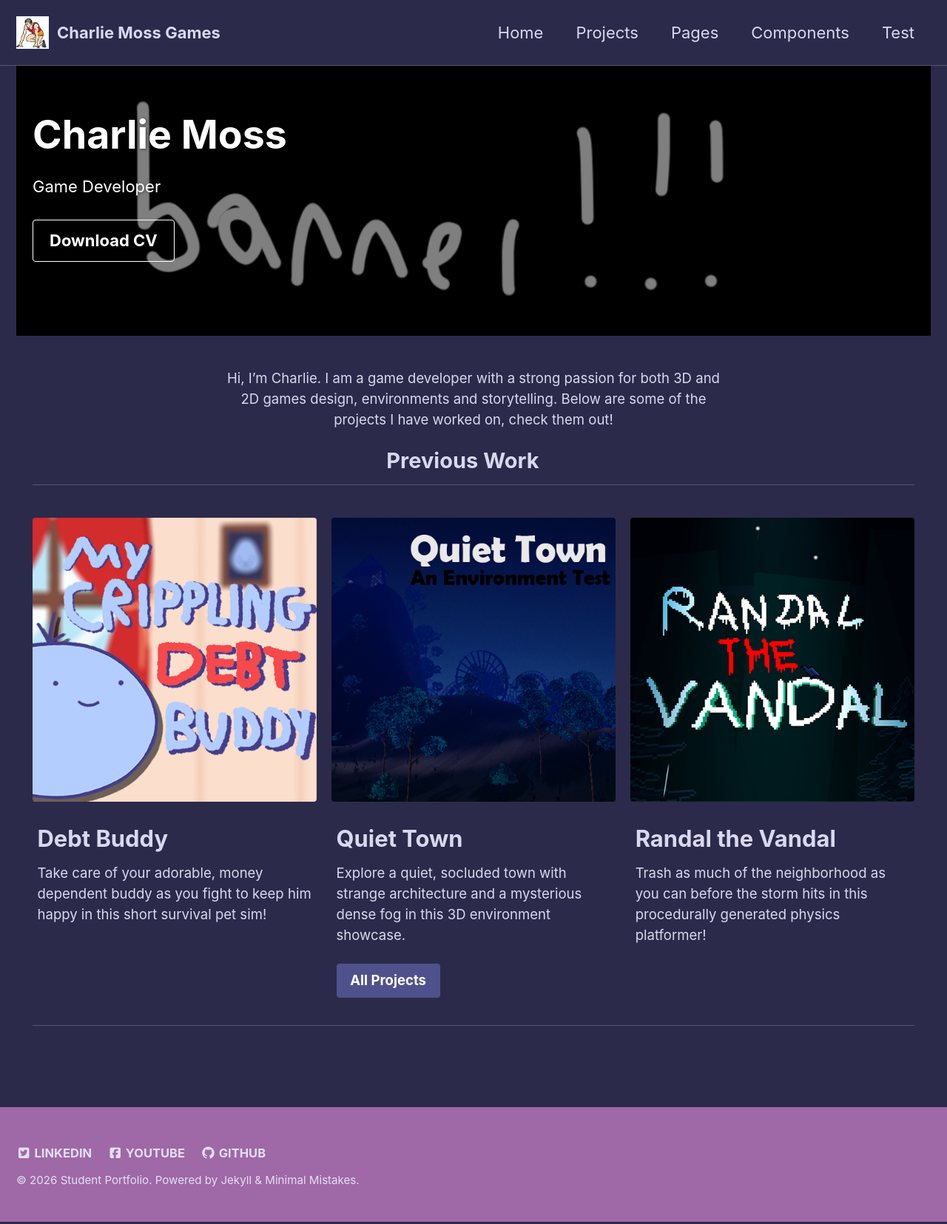
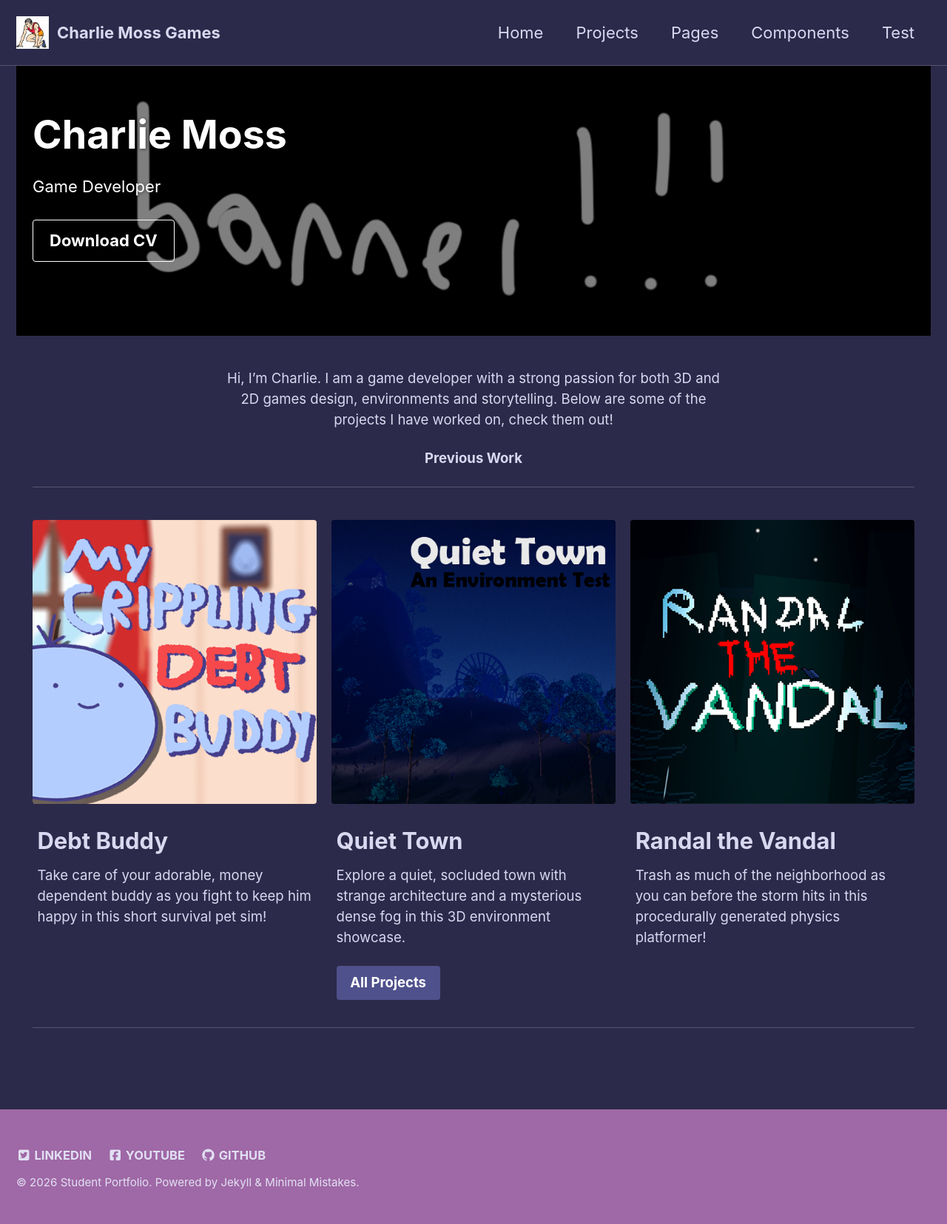
Before and after one commit to cmoss640/cmoss640.github.io, a Jekyll site: the page built from _pages/index.md, in a window 1280 px wide. Shown: the whole page at 74% size. Built offline with Jekyll 4.4.1, drawn with Linux system fonts in a browser that asks for light colours.

```diff
--- a/_pages/index.md
+++ b/_pages/index.md
@@ -15,7 +15,7 @@ header:
 excerpt: "Game Developer"
 intro:
   - excerpt: "Hi, I'm Charlie. I am a game developer with a strong passion for both 3D and 2D games design, environments and storytelling. Below are some of the projects I have worked on, check them out!"
-  - excerpt: "# Previous Work"
+  - excerpt: "**Previous Work**"
 feature_row:
   - image_path: /assets/images/Game1.png
     alt: "Debt Buddy game project"
```
